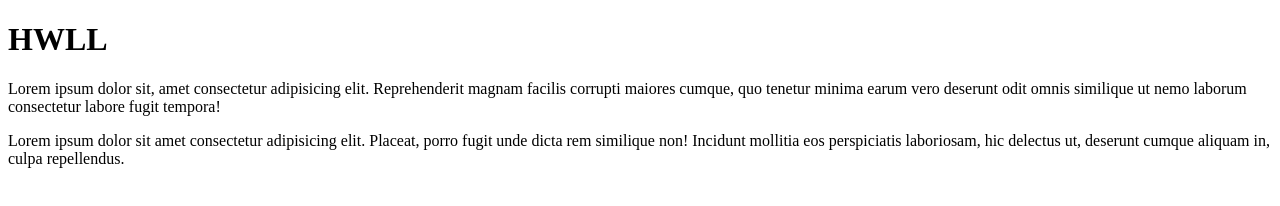
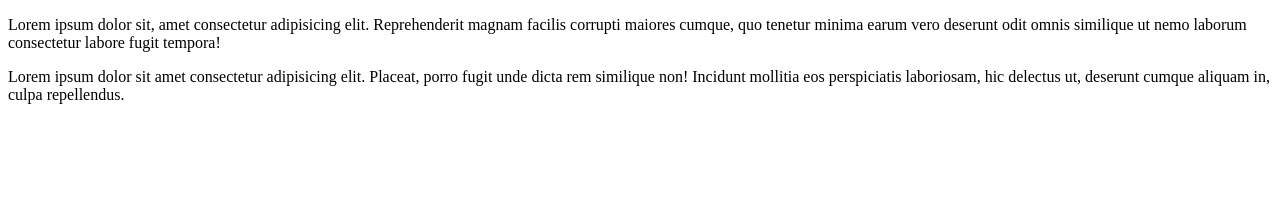
Before and after one commit to tasbeeha000/repo2, a plain HTML site: page index.html in a window 1280 px wide. Drawn offline with Linux system fonts and the light colour scheme.

Commit message:
new change

```diff
--- a/index.html
+++ b/index.html
@@ -6,7 +6,6 @@
     <title>Document</title>
   </head>
   <body>
-    <h1>HWLL</h1>
     <p>
       Lorem ipsum dolor sit, amet consectetur adipisicing elit. Reprehenderit
       magnam facilis corrupti maiores cumque, quo tenetur minima earum vero
```
